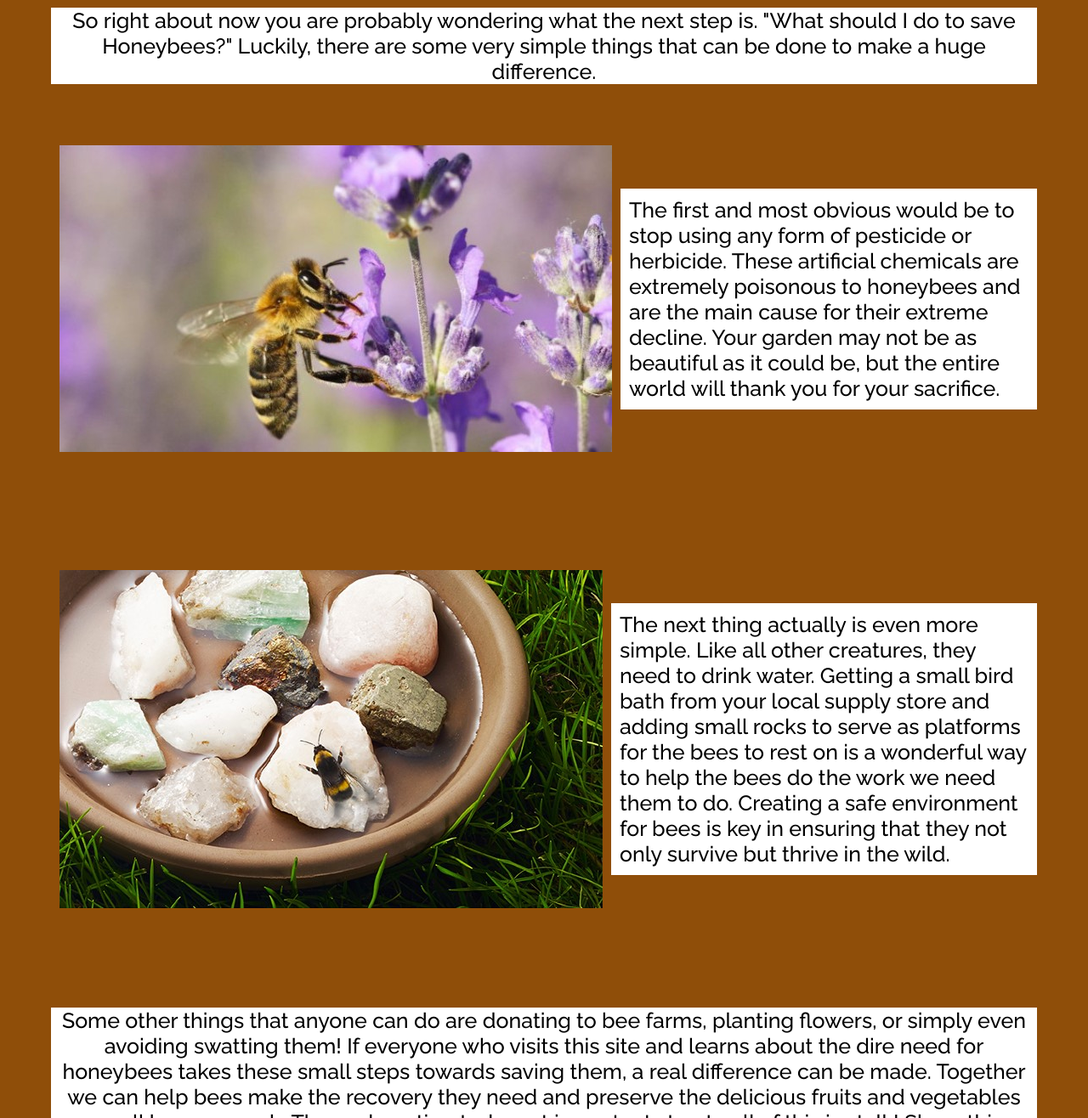
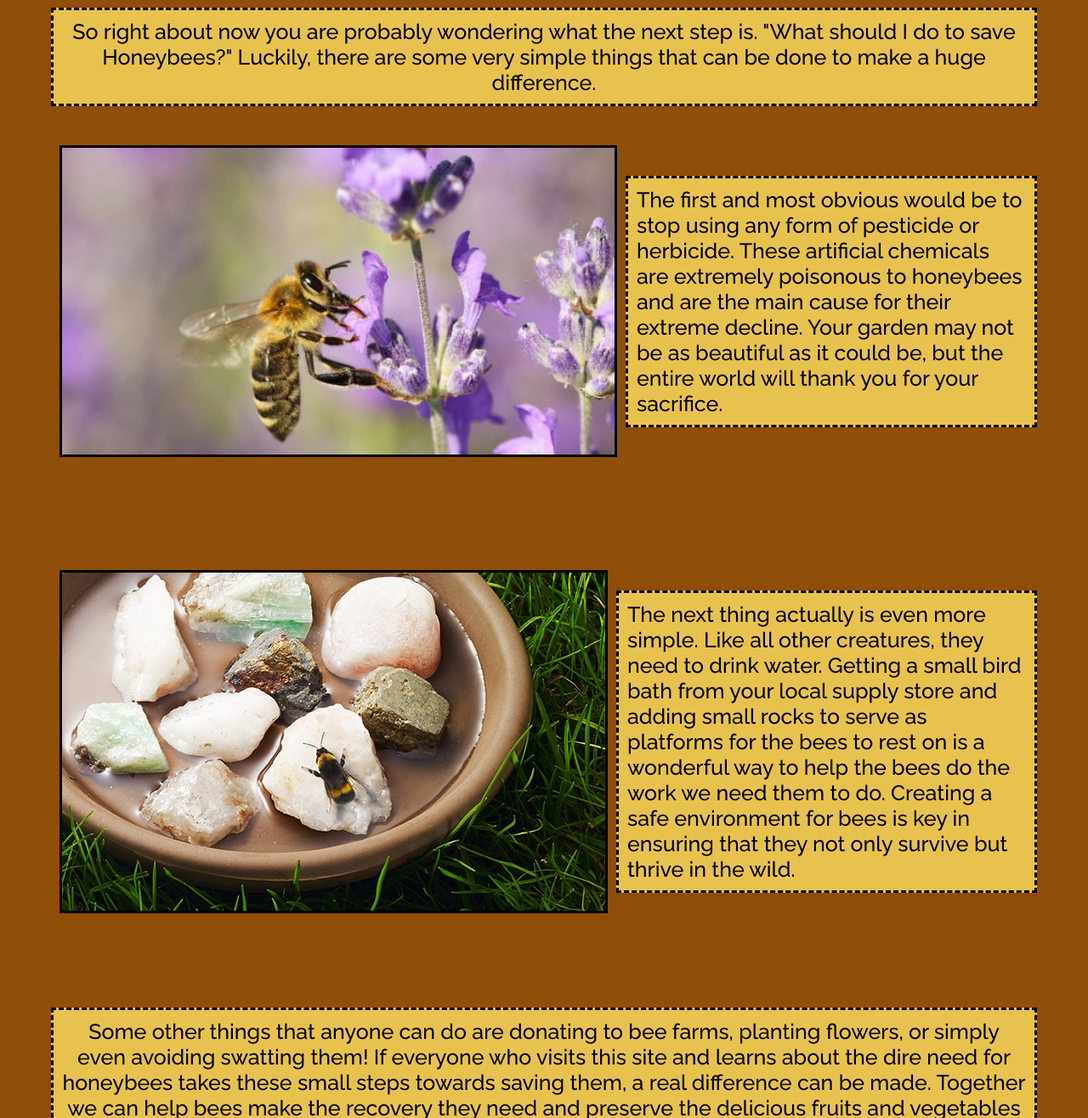
Before and after one commit to nicholashoward11/wdd130, a plain HTML site: page beehive/rescue_plan.html in a window 1280 px wide. Shown: the part 249-1565 px from the top of the page at 85% size. Drawn offline with Linux system fonts and the light colour scheme.

Commit message:
added more "style" to text and images in css

```diff
--- a/beehive/styles/style3.css
+++ b/beehive/styles/style3.css
@@ -11,6 +11,7 @@ header {
 header img {
     height: 100px;
     width: 100px;
+    border-style: double;
 }
 
 nav {
@@ -73,7 +74,9 @@ section {
 }
 
 #title p {
-    background-color: white;
+    border-style: dashed;
+    background-color: #E7C24F;
+    padding: 10px;
 }
 
 #title h1 {
@@ -95,12 +98,14 @@ section {
 #beeflowers p {
     grid-column: 2/3;
     padding: 10px;
-    background-color: white;
+    border-style: dashed;
+    background-color: #E7C24F;
 }
 
 #beeflowers img {
     grid-column: 1/2;
-    padding: 10px;
+    margin: 10px;
+    border-style: solid;
 }
 
 #beebath {
@@ -113,12 +118,14 @@ section {
 
 #beebath img{
     grid-column: 1/2;
-    padding: 10px;
+    margin: 10px;
+    border-style: solid;
 }
 
 #beebath p {
     grid-column: 2/3;
-    background-color: white;
+    border-style: dashed;
+    background-color: #E7C24F;
     padding: 10px;
 }
 
@@ -130,7 +137,9 @@ section {
 }
 
 #motivation p {
-    background-color: white;
+    border-style: dashed;
+    background-color: #E7C24F;
+    padding: 10px;
 }
 
 
```
Also changed, not shown: beehive/styles/style1.css (+11 -2 lines), beehive/styles/style2.css (+8 -3 lines).
